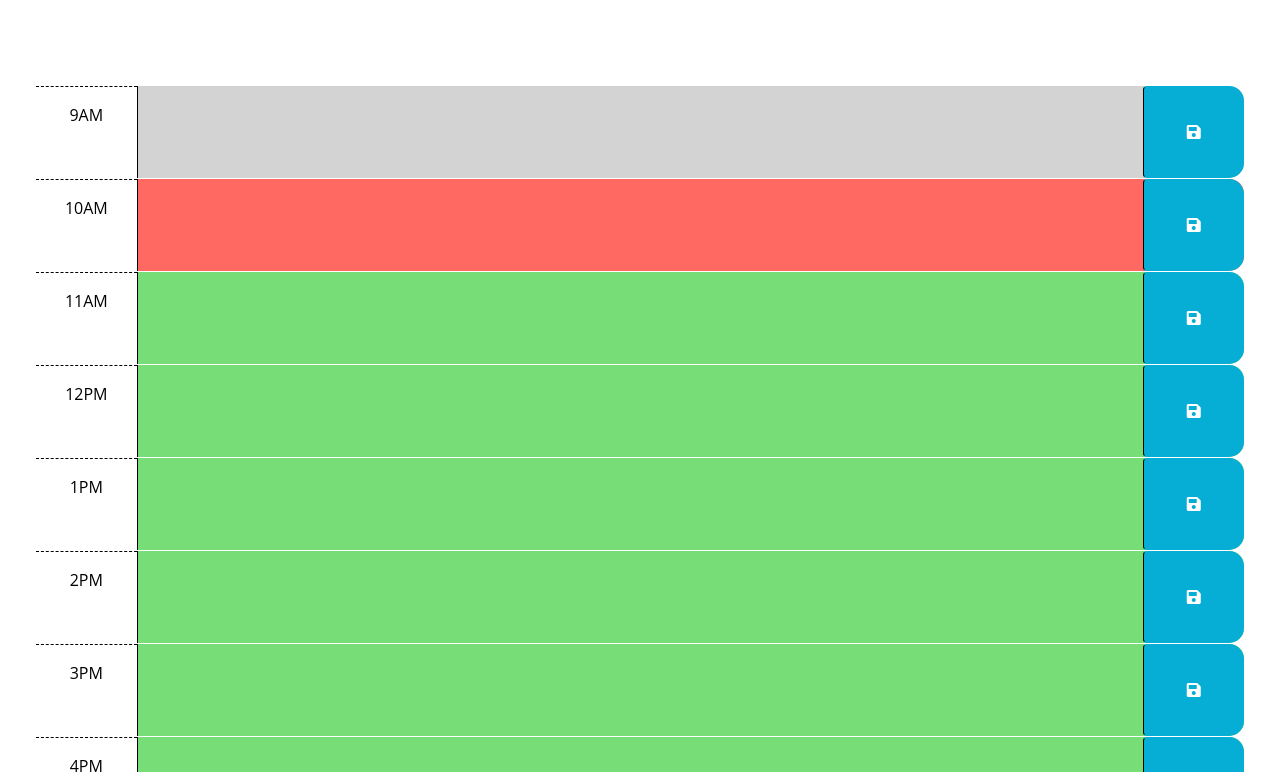
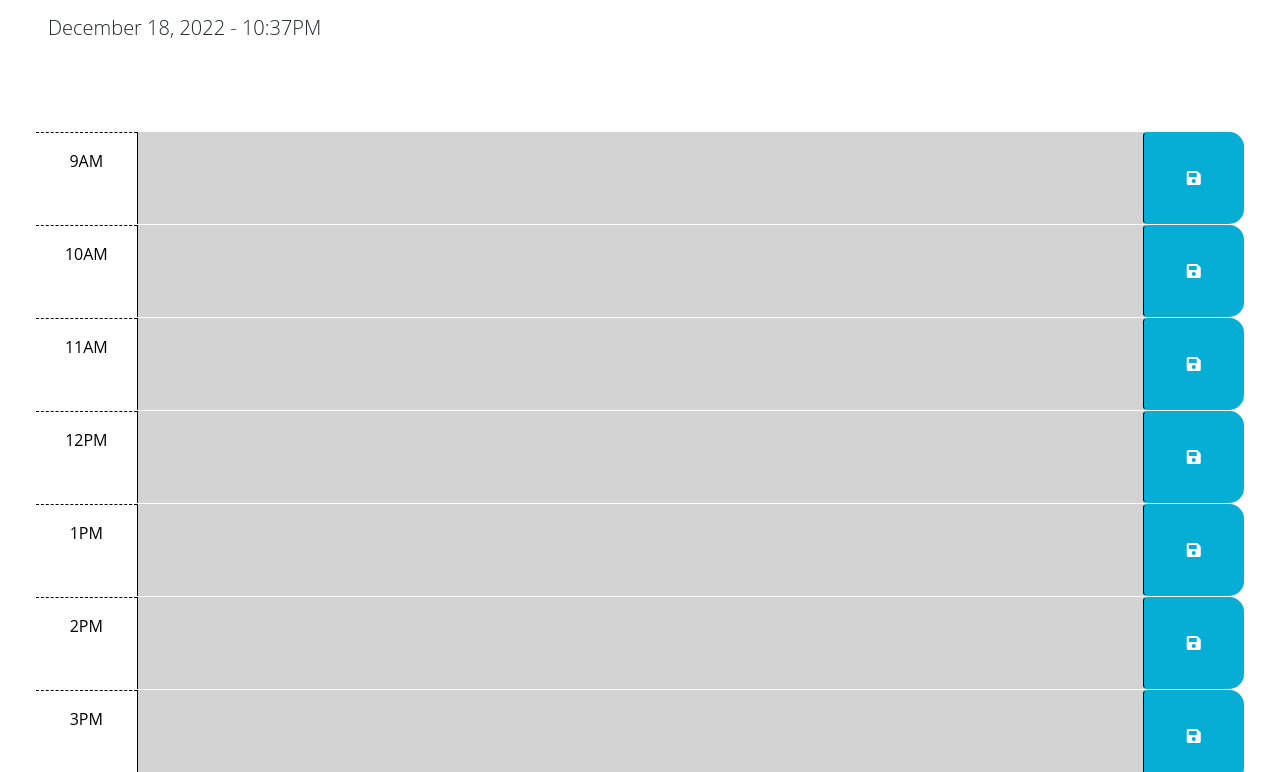
Before and after one commit to acarter867/Daily-Calendar, a plain HTML site: page index.html in a window 1280 px wide. Shown: the part 166-938 px from the top of the page. Drawn offline with nearby package versions, Linux system fonts and the light colour scheme.

Commit message:
Added functionality to display past, present, and future time blocks

```diff
--- a/Assets/JavaScript/script.js
+++ b/Assets/JavaScript/script.js
@@ -3,23 +3,36 @@
 // in the html.
 $(function () {
   let dayTime = getDateTime();
+
+  let displayCurrent = $('#currentDay');
+  displayCurrent.text(dayTime)
+
+  let hour = new Date();
+  let currentHour = String('hour-' + String(hour.getHours()).padStart(2, 0));
+  console.log(currentHour);
   console.log(dayTime);
 
   let mainDiv = $('.container-fluid');
-  let hourBlocks = mainDiv.children();
-  console.log(hourBlocks.children('.hour').length)
+  let hourBlocks = mainDiv.children('.row');
+
+
+  for(let i = 0; i < hourBlocks.length; i++){
+    let currentRow = hourBlocks[i];
+    let curDiv = $(currentRow)
+    if(currentRow.id < currentHour){
+      curDiv.addClass('past')
+    }else if(currentRow.id > currentHour){
+      curDiv.addClass('future')
+    }else{
+      curDiv.addClass('present')
+    }
+  }
   // TODO: Add a listener for click events on the save button. This code should
   // use the id in the containing time-block as a key to save the user input in
   // local storage. HINT: What does `this` reference in the click listener
   // function? How can DOM traversal be used to get the "hour-x" id of the
   // time-block containing the button that was clicked? How might the id be
   // useful when saving the description in local storage?
-  //
-  // TODO: Add code to apply the past, present, or future class to each time
-  // block by comparing the id to the current hour. HINTS: How can the id
-  // attribute of each time-block be used to conditionally add or remove the
-  // past, present, and future classes? How can Day.js be used to get the
-  // current hour in 24-hour time?
   //
   // TODO: Add code to get any user input that was saved in localStorage and set
   // the values of the corresponding textarea elements. HINT: How can the id
@@ -38,7 +51,6 @@ function getDateTime(){
   //convert month to string name instead of number
   let month = getMonth(currentDate.getMonth());
 
-
   let today = month + " " + currentDate.getDate() + ", " + currentDate.getFullYear();
 
   //retrieve hours and am/pm formatting
@@ -49,10 +61,7 @@ function getDateTime(){
   }
 
   //retrieve minutes and format
-  let currentMinutes = currentDate.getMinutes();
-  if(currentMinutes < 10){
-    currentMinutes = '0' + minutes;
-  }
+  let currentMinutes = String(currentDate.getMinutes()).padStart(2, 0);
   let time = currentHours + ":" + currentMinutes + "" + am_pm;
 
   //return string of current formatted date and time
@@ -60,7 +69,7 @@ function getDateTime(){
 }
 
 
-//function to return name of month when given month number
+//function to return name of month when given month numbers
 function getMonth(something){
   switch(something){
     case 0: return 'January';
--- a/index.html
+++ b/index.html
@@ -42,7 +42,7 @@
         -->
 
       <!-- Example of a past time block. The "past" class adds a gray background color. -->
-      <div id="hour-9" class="row time-block past">
+      <div id="hour-09" class="row time-block">
         <div class="col-2 col-md-1 hour text-center py-3">9AM</div>
         <textarea class="col-8 col-md-10 description" rows="3"> </textarea>
         <button class="btn saveBtn col-2 col-md-1" aria-label="save">
@@ -51,7 +51,7 @@
       </div>
 
       <!-- Example of a present time block. The "present" class adds a red background color. -->
-      <div id="hour-10" class="row time-block present">
+      <div id="hour-10" class="row time-block">
         <div class="col-2 col-md-1 hour text-center py-3">10AM</div>
         <textarea class="col-8 col-md-10 description" rows="3"> </textarea>
         <button class="btn saveBtn col-2 col-md-1" aria-label="save">
@@ -60,7 +60,7 @@
       </div>
 
       <!-- Example of a future time block. The "future" class adds a green background color. -->
-      <div id="hour-11" class="row time-block future">
+      <div id="hour-11" class="row time-block">
         <div class="col-2 col-md-1 hour text-center py-3">11AM</div>
         <textarea class="col-8 col-md-10 description" rows="3"> </textarea>
         <button class="btn saveBtn col-2 col-md-1" aria-label="save">
@@ -68,7 +68,7 @@
         </button>
       </div>
 
-      <div id="hour-12" class="row time-block future">
+      <div id="hour-12" class="row time-block">
         <div class="col-2 col-md-1 hour text-center py-3">12PM</div>
         <textarea class="col-8 col-md-10 description" rows="3"> </textarea>
         <button class="btn saveBtn col-2 col-md-1" aria-label="save">
@@ -76,7 +76,7 @@
         </button>
       </div>
 
-      <div id="hour-13" class="row time-block future">
+      <div id="hour-13" class="row time-block">
         <div class="col-2 col-md-1 hour text-center py-3">1PM</div>
         <textarea class="col-8 col-md-10 description" rows="3"> </textarea>
         <button class="btn saveBtn col-2 col-md-1" aria-label="save">
@@ -84,7 +84,7 @@
         </button>
       </div>
 
-      <div id="hour-14" class="row time-block future">
+      <div id="hour-14" class="row time-block">
         <div class="col-2 col-md-1 hour text-center py-3">2PM</div>
         <textarea class="col-8 col-md-10 description" rows="3"> </textarea>
         <button class="btn saveBtn col-2 col-md-1" aria-label="save">
@@ -92,7 +92,7 @@
         </button>
       </div>
 
-      <div id="hour-15" class="row time-block future">
+      <div id="hour-15" class="row time-block ">
         <div class="col-2 col-md-1 hour text-center py-3">3PM</div>
         <textarea class="col-8 col-md-10 description" rows="3"> </textarea>
         <button class="btn saveBtn col-2 col-md-1" aria-label="save">
@@ -100,7 +100,7 @@
         </button>
       </div>
 
-      <div id="hour-16" class="row time-block future">
+      <div id="hour-16" class="row time-block ">
         <div class="col-2 col-md-1 hour text-center py-3">4PM</div>
         <textarea class="col-8 col-md-10 description" rows="3"> </textarea>
         <button class="btn saveBtn col-2 col-md-1" aria-label="save">
@@ -108,7 +108,7 @@
         </button>
       </div>
 
-      <div id="hour-17" class="row time-block future">
+      <div id="hour-17" class="row time-block ">
         <div class="col-2 col-md-1 hour text-center py-3">5PM</div>
         <textarea class="col-8 col-md-10 description" rows="3"> </textarea>
         <button class="btn saveBtn col-2 col-md-1" aria-label="save">
```
